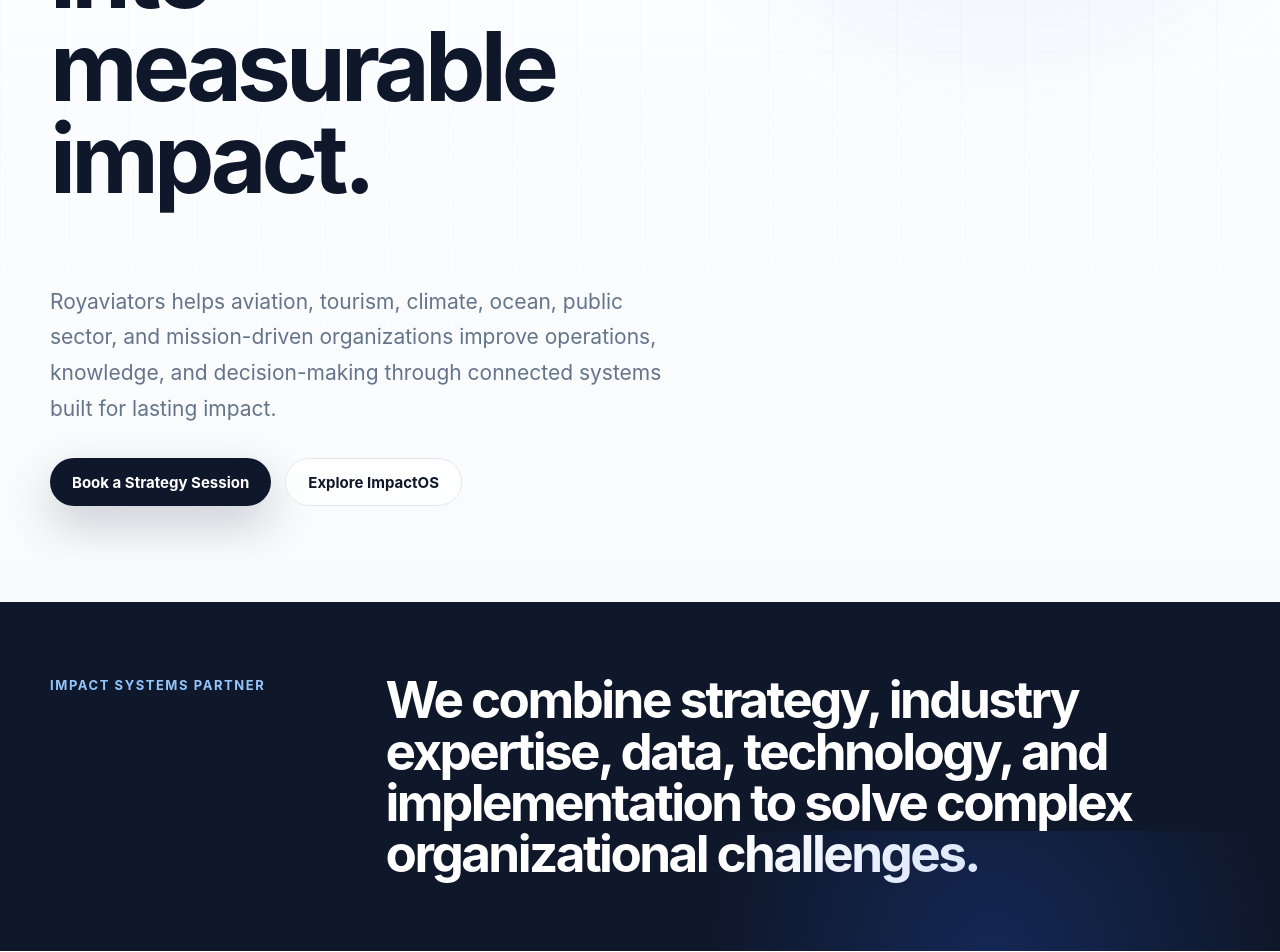
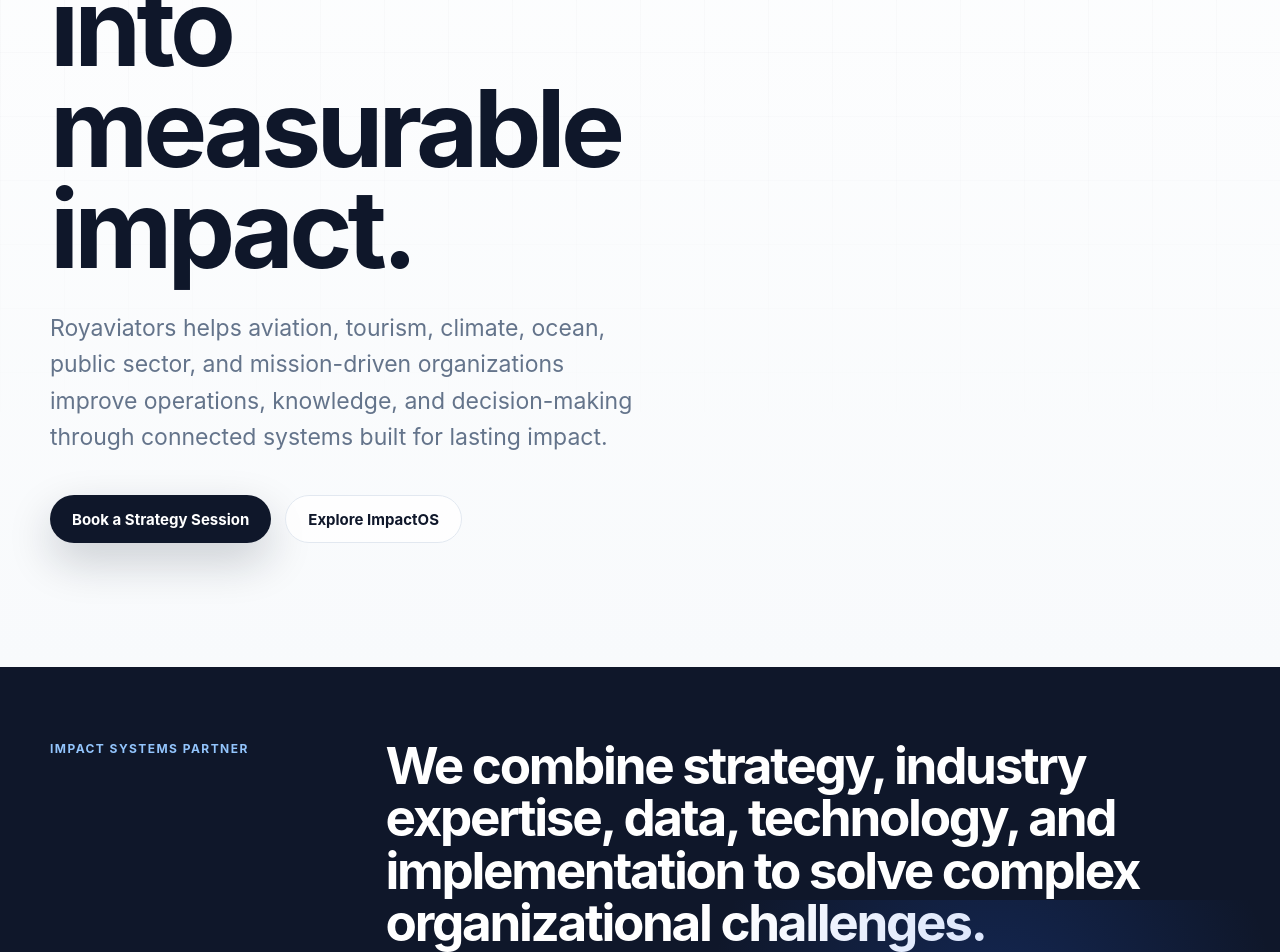
Before and after one commit to royaviators-creator/Royaviators, a Next.js app: page / in a window 1280 px wide. Shown: the part 460-1412 px from the top of the page. Built offline with nearby package versions, Linux system fonts and the light colour scheme.

Commit message:
Refine executive homepage styling

```diff
--- a/app/globals.css
+++ b/app/globals.css
@@ -9,9 +9,11 @@
   --ocean: #2563eb;
   --emerald: #10b981;
   --amber: #f59e0b;
+  --blue-soft: #dbeafe;
   --radius-lg: 28px;
   --radius-md: 18px;
   --shadow-soft: 0 24px 80px rgba(15, 23, 42, 0.08);
+  --shadow-lift: 0 34px 90px rgba(15, 23, 42, 0.11);
 }
 
 * { box-sizing: border-box; }
@@ -26,15 +28,15 @@
 a { color: inherit; text-decoration: none; }
 button, input, textarea, select { font: inherit; }
 .container { width: min(1180px, calc(100% - 40px)); margin: 0 auto; }
-.section { padding: 112px 0; }
+.section { padding: 124px 0; }
 .section-tight { padding: 72px 0; }
-.eyebrow { color: var(--ocean); font-size: 13px; font-weight: 700; letter-spacing: 0.12em; text-transform: uppercase; }
+.eyebrow { color: var(--ocean); font-size: 12px; font-weight: 750; letter-spacing: 0.12em; text-transform: uppercase; margin-bottom: 18px; }
 h1, h2, h3, p { margin-top: 0; }
-h1, h2, h3 { letter-spacing: -0.05em; }
-h1 { max-width: 920px; font-size: clamp(48px, 8vw, 96px); line-height: 0.96; }
-h2 { max-width: 840px; font-size: clamp(36px, 5vw, 64px); line-height: 1; }
-h3 { font-size: 24px; line-height: 1.15; }
-p { color: var(--slate); font-size: 18px; line-height: 1.7; }
+h1, h2, h3 { letter-spacing: -0.045em; }
+h1 { max-width: 940px; font-size: clamp(58px, 8.4vw, 108px); line-height: 0.94; margin-bottom: 30px; }
+h2 { max-width: 880px; font-size: clamp(38px, 5vw, 68px); line-height: 1.02; margin-bottom: 24px; }
+h3 { font-size: 25px; line-height: 1.12; margin-bottom: 16px; }
+p { color: var(--slate); font-size: 18px; line-height: 1.72; }
 .btn { display: inline-flex; align-items: center; justify-content: center; min-height: 48px; padding: 0 22px; border-radius: 999px; font-size: 15px; font-weight: 700; transition: transform 180ms ease, box-shadow 180ms ease, background 180ms ease; }
 .btn:hover { transform: translateY(-2px); }
 .btn-primary { background: var(--midnight); color: var(--white); box-shadow: 0 18px 45px rgba(15, 23, 42, 0.2); }
@@ -50,31 +52,37 @@
 .desktop-nav { display: flex; align-items: center; gap: 24px; color: var(--deep-slate); font-size: 14px; font-weight: 650; }
 .header-cta { min-height: 42px; }
 
-.hero { position: relative; min-height: 100vh; padding: 168px 0 96px; overflow: hidden; background: radial-gradient(circle at 78% 18%, rgba(37, 99, 235, 0.12), transparent 30%), linear-gradient(180deg, #ffffff 0%, #f8fafc 100%); }
+.hero { position: relative; min-height: 100vh; padding: 196px 0 124px; overflow: hidden; background: linear-gradient(180deg, #ffffff 0%, #f8fafc 100%); }
 .hero::before { content: ""; position: absolute; inset: 0; background-image: linear-gradient(rgba(15, 23, 42, 0.035) 1px, transparent 1px), linear-gradient(90deg, rgba(15, 23, 42, 0.035) 1px, transparent 1px); background-size: 64px 64px; mask-image: linear-gradient(to bottom, black, transparent 82%); pointer-events: none; }
-.hero-grid { position: relative; display: grid; grid-template-columns: 1.12fr 0.88fr; gap: 58px; align-items: center; }
-.hero-subtitle { max-width: 760px; font-size: 21px; }
-.hero-actions { display: flex; gap: 14px; flex-wrap: wrap; margin-top: 32px; }
-.hero-system { position: relative; min-height: 540px; border: 1px solid rgba(226, 232, 240, 0.8); border-radius: 36px; background: rgba(255, 255, 255, 0.58); box-shadow: var(--shadow-soft); overflow: hidden; backdrop-filter: blur(10px); }
-.hero-system::before { content: ""; position: absolute; inset: 48px; border: 1px dashed rgba(37, 99, 235, 0.22); border-radius: 999px; }
-.system-card { position: absolute; left: 50%; top: 50%; transform: translate(-50%, -50%); display: grid; gap: 6px; width: 190px; padding: 24px; border-radius: 28px; background: var(--midnight); color: var(--white); box-shadow: 0 32px 80px rgba(15, 23, 42, 0.28); }
-.system-card span { color: #93c5fd; font-size: 13px; font-weight: 800; letter-spacing: 0.1em; text-transform: uppercase; }
-.system-card strong { font-size: 24px; letter-spacing: -0.04em; }
-.system-orbit { position: absolute; display: grid; place-items: center; min-width: 118px; min-height: 48px; padding: 0 18px; border: 1px solid rgba(226, 232, 240, 0.9); border-radius: 999px; background: #fff; color: var(--deep-slate); font-size: 14px; font-weight: 800; box-shadow: 0 14px 45px rgba(15, 23, 42, 0.08); }
-.orbit-one { left: 42px; top: 92px; }
-.orbit-two { right: 42px; top: 132px; }
-.orbit-three { left: 62px; bottom: 112px; }
-.orbit-four { right: 58px; bottom: 86px; }
-.system-line { position: absolute; height: 1px; background: linear-gradient(90deg, transparent, rgba(37, 99, 235, 0.45), transparent); transform-origin: center; }
-.line-a { width: 340px; left: 90px; top: 252px; transform: rotate(24deg); }
-.line-b { width: 320px; right: 80px; top: 300px; transform: rotate(-31deg); }
-.line-c { width: 260px; left: 150px; bottom: 180px; transform: rotate(-18deg); }
+.hero-grid { position: relative; display: grid; grid-template-columns: minmax(0, 1.08fr) minmax(360px, 0.92fr); gap: 78px; align-items: center; }
+.hero-subtitle { max-width: 720px; font-size: clamp(19px, 2vw, 23px); line-height: 1.58; }
+.hero-actions { display: flex; gap: 14px; flex-wrap: wrap; margin-top: 40px; }
+.hero-system { position: relative; min-height: 520px; border: 1px solid rgba(226, 232, 240, 0.82); border-radius: 32px; background: rgba(255, 255, 255, 0.68); box-shadow: var(--shadow-soft); overflow: hidden; backdrop-filter: blur(10px); }
+.hero-system::before { content: ""; position: absolute; inset: 28px; border: 1px solid rgba(37, 99, 235, 0.12); border-radius: 26px; pointer-events: none; }
+.system-shell { position: absolute; inset: 44px; }
+.system-shell::before,
+.system-shell::after { content: ""; position: absolute; inset: 50% 9%; height: 1px; background: linear-gradient(90deg, transparent, rgba(37, 99, 235, 0.44), transparent); }
+.system-shell::after { inset: 9% auto 9% 50%; width: 1px; height: auto; background: linear-gradient(180deg, transparent, rgba(37, 99, 235, 0.44), transparent); }
+.system-node { position: absolute; z-index: 1; display: grid; gap: 6px; min-width: 148px; padding: 18px 20px; border: 1px solid rgba(226, 232, 240, 0.96); border-radius: 20px; background: rgba(255, 255, 255, 0.92); box-shadow: 0 16px 45px rgba(15, 23, 42, 0.07); }
+.system-node span { color: var(--ocean); font-size: 11px; font-weight: 850; letter-spacing: 0.12em; text-transform: uppercase; }
+.system-node strong { color: var(--midnight); font-size: 18px; letter-spacing: -0.035em; }
+.system-node-primary { left: 50%; top: 50%; width: 184px; min-height: 128px; place-content: center; transform: translate(-50%, -50%); border-color: rgba(15, 23, 42, 0.9); background: var(--midnight); box-shadow: 0 28px 75px rgba(15, 23, 42, 0.24); }
+.system-node-primary span { color: #93c5fd; }
+.system-node-primary strong { color: var(--white); font-size: 28px; line-height: 1; }
+.node-knowledge { left: 0; top: 12%; }
+.node-operations { right: 0; top: 22%; }
+.node-data { left: 8%; bottom: 10%; }
+.node-decisions { right: 5%; bottom: 6%; }
+.system-path { position: absolute; z-index: 0; border-color: rgba(37, 99, 235, 0.18); border-style: solid; pointer-events: none; }
+.path-horizontal { left: 14%; right: 14%; top: 50%; border-width: 1px 0 0; }
+.path-vertical { top: 13%; bottom: 13%; left: 50%; border-width: 0 0 0 1px; }
 
 .trust-band { background: var(--midnight); }
 .trust-grid { display: grid; grid-template-columns: 0.35fr 1fr; gap: 40px; align-items: start; }
 .trust-grid h2 { color: var(--white); font-size: clamp(30px, 4vw, 52px); margin-bottom: 0; }
 .trust-grid .eyebrow { color: #93c5fd; }
-.section-intro { max-width: 880px; margin-bottom: 44px; }
+.section-intro { max-width: 900px; margin-bottom: 54px; }
+.section-intro p { max-width: 760px; }
 .surface-section { background: var(--surface); }
 .challenge-grid { display: grid; grid-template-columns: repeat(2, minmax(0, 1fr)); gap: 14px; }
 .challenge-item { display: flex; align-items: center; gap: 14px; min-height: 78px; padding: 22px; border: 1px solid var(--border); border-radius: 22px; background: #fff; }
@@ -86,24 +94,33 @@
 .dark-section { background: var(--midnight); color: var(--white); }
 .dark-section p { color: #cbd5e1; }
 .dark-section .eyebrow { color: #93c5fd; }
-.impactos-grid { display: grid; grid-template-columns: 0.9fr 1.1fr; gap: 60px; align-items: center; }
-.module-grid { display: grid; grid-template-columns: repeat(2, minmax(0, 1fr)); gap: 16px; }
-.module-card { min-height: 118px; display: flex; flex-direction: column; justify-content: space-between; padding: 22px; border: 1px solid rgba(148, 163, 184, 0.22); border-radius: 24px; background: rgba(255, 255, 255, 0.06); color: #fff; }
-.module-card svg { color: #93c5fd; }
-.module-card span { font-weight: 800; font-size: 18px; }
-.industry-grid { display: grid; grid-template-columns: repeat(3, minmax(0, 1fr)); gap: 18px; }
-.icon-wrap { width: 48px; height: 48px; display: grid; place-items: center; border-radius: 16px; background: var(--mist); color: var(--ocean); margin-bottom: 22px; }
+.impactos-grid { display: grid; grid-template-columns: 0.86fr 1.14fr; gap: 72px; align-items: center; }
+.impactos-copy p { max-width: 640px; }
+.operating-system-map { position: relative; display: grid; gap: 14px; padding: 34px; border: 1px solid rgba(148, 163, 184, 0.26); border-radius: 32px; background: linear-gradient(180deg, rgba(255,255,255,0.08), rgba(255,255,255,0.035)); }
+.operating-system-map::before { content: ""; position: absolute; inset: 50% 36px auto; height: 1px; background: linear-gradient(90deg, transparent, rgba(147, 197, 253, 0.45), transparent); }
+.os-core { position: relative; z-index: 1; display: flex; align-items: baseline; justify-content: space-between; gap: 20px; padding: 20px 22px; border-radius: 22px; background: #fff; color: var(--midnight); box-shadow: 0 20px 60px rgba(2, 6, 23, 0.28); }
+.os-core span { color: var(--ocean); font-size: 12px; font-weight: 850; letter-spacing: 0.12em; text-transform: uppercase; }
+.os-core strong { font-size: 30px; letter-spacing: -0.05em; }
+.module-card { position: relative; z-index: 1; min-height: 108px; display: grid; grid-template-columns: auto 1fr; gap: 18px; align-items: center; padding: 22px; border: 1px solid rgba(148, 163, 184, 0.24); border-radius: 22px; background: rgba(255, 255, 255, 0.06); color: #fff; }
+.module-icon { width: 46px; height: 46px; display: grid; place-items: center; border-radius: 16px; background: rgba(147, 197, 253, 0.12); color: #93c5fd; }
+.module-card strong { display: block; margin-bottom: 5px; font-size: 19px; letter-spacing: -0.035em; }
+.module-card span { display: block; color: #cbd5e1; font-size: 14px; line-height: 1.5; }
+.industry-grid { display: grid; grid-template-columns: repeat(3, minmax(0, 1fr)); gap: 22px; }
+.industry-card { min-height: 330px; display: flex; flex-direction: column; justify-content: space-between; }
+.industry-card-top { display: flex; align-items: center; justify-content: space-between; gap: 18px; margin-bottom: 34px; }
+.industry-card-top span { color: var(--deep-slate); font-size: 13px; font-weight: 800; letter-spacing: 0.02em; }
+.icon-wrap { flex: 0 0 auto; width: 54px; height: 54px; display: grid; place-items: center; border-radius: 18px; background: var(--mist); color: var(--ocean); }
 .approach-line { display: grid; grid-template-columns: repeat(6, minmax(0, 1fr)); gap: 10px; }
 .approach-step { min-height: 140px; padding: 20px; border-radius: 24px; background: #fff; border: 1px solid var(--border); display: flex; flex-direction: column; justify-content: space-between; }
 .approach-step span { color: var(--slate); font-size: 13px; font-weight: 800; }
 .approach-step strong { font-size: 20px; letter-spacing: -0.04em; }
-.comparison-table { overflow: hidden; border: 1px solid var(--border); border-radius: 24px; }
-.comparison-head, .comparison-row { display: grid; grid-template-columns: repeat(3, 1fr); }
-.comparison-head { background: var(--midnight); color: var(--white); }
-.comparison-head strong, .comparison-row span { padding: 20px; border-right: 1px solid rgba(226, 232, 240, 0.7); }
-.comparison-row { background: #fff; border-top: 1px solid var(--border); color: var(--deep-slate); }
-.comparison-row span:last-child { font-weight: 800; color: var(--midnight); }
-.proof-grid { display: grid; grid-template-columns: repeat(4, minmax(0, 1fr)); gap: 14px; margin-top: 24px; }
+.capability-grid { display: grid; grid-template-columns: repeat(4, minmax(0, 1fr)); gap: 16px; }
+.capability-card { min-height: 290px; padding: 28px; border: 1px solid var(--border); border-radius: 24px; background: linear-gradient(180deg, #ffffff, #fbfdff); transition: transform 180ms ease, border-color 180ms ease, box-shadow 180ms ease; }
+.capability-card svg { color: var(--ocean); margin-bottom: 44px; }
+.capability-card h3 { font-size: 23px; }
+.capability-card p { margin-bottom: 0; font-size: 16px; line-height: 1.65; }
+.capability-card:hover { transform: translateY(-4px); border-color: rgba(37, 99, 235, 0.28); box-shadow: var(--shadow-lift); }
+.proof-grid { display: grid; grid-template-columns: repeat(4, minmax(0, 1fr)); gap: 14px; margin-top: 28px; }
 .proof-card { padding: 20px; border-radius: 18px; background: var(--surface); color: var(--deep-slate); font-weight: 750; }
 .product-card span { display: inline-flex; margin-bottom: 24px; padding: 8px 12px; border-radius: 999px; background: var(--mist); color: var(--ocean); font-size: 13px; font-weight: 800; }
 .final-cta { background: linear-gradient(180deg, #fff, var(--surface)); }
@@ -116,17 +133,18 @@
   .desktop-nav { display: none; }
   .hero-grid, .impactos-grid, .trust-grid { grid-template-columns: 1fr; }
   .hero-system { min-height: 420px; }
-  .industry-grid, .proof-grid, .approach-line { grid-template-columns: repeat(2, minmax(0, 1fr)); }
+  .industry-grid, .proof-grid, .approach-line, .capability-grid { grid-template-columns: repeat(2, minmax(0, 1fr)); }
 }
 
 @media (max-width: 860px) {
   .section { padding: 72px 0; }
-  .grid-3, .grid-2, .challenge-grid, .industry-grid, .proof-grid, .approach-line, .module-grid { grid-template-columns: 1fr; }
+  h1 { font-size: clamp(46px, 14vw, 68px); }
+  h2 { font-size: clamp(34px, 10vw, 48px); }
+  .grid-3, .grid-2, .challenge-grid, .industry-grid, .proof-grid, .approach-line, .capability-grid { grid-template-columns: 1fr; }
   p { font-size: 16px; }
   .header-inner { width: calc(100% - 24px); }
   .header-cta { display: none; }
   .hero { padding-top: 132px; }
   .hero-system { display: none; }
-  .comparison-head, .comparison-row { grid-template-columns: 1fr; }
-  .comparison-head strong, .comparison-row span { border-right: 0; border-bottom: 1px solid var(--border); }
+  .industry-card, .capability-card { min-height: auto; }
 }
```
